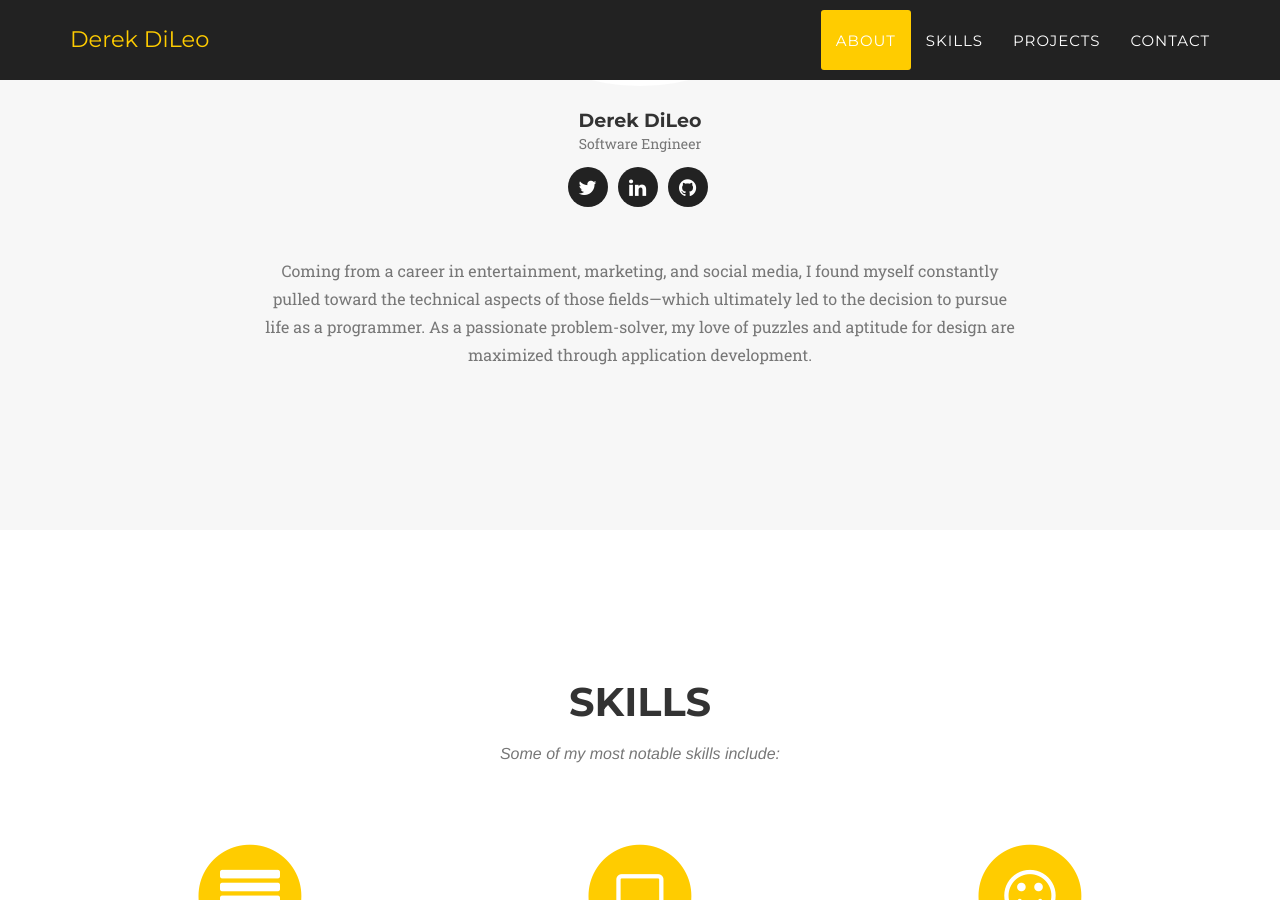
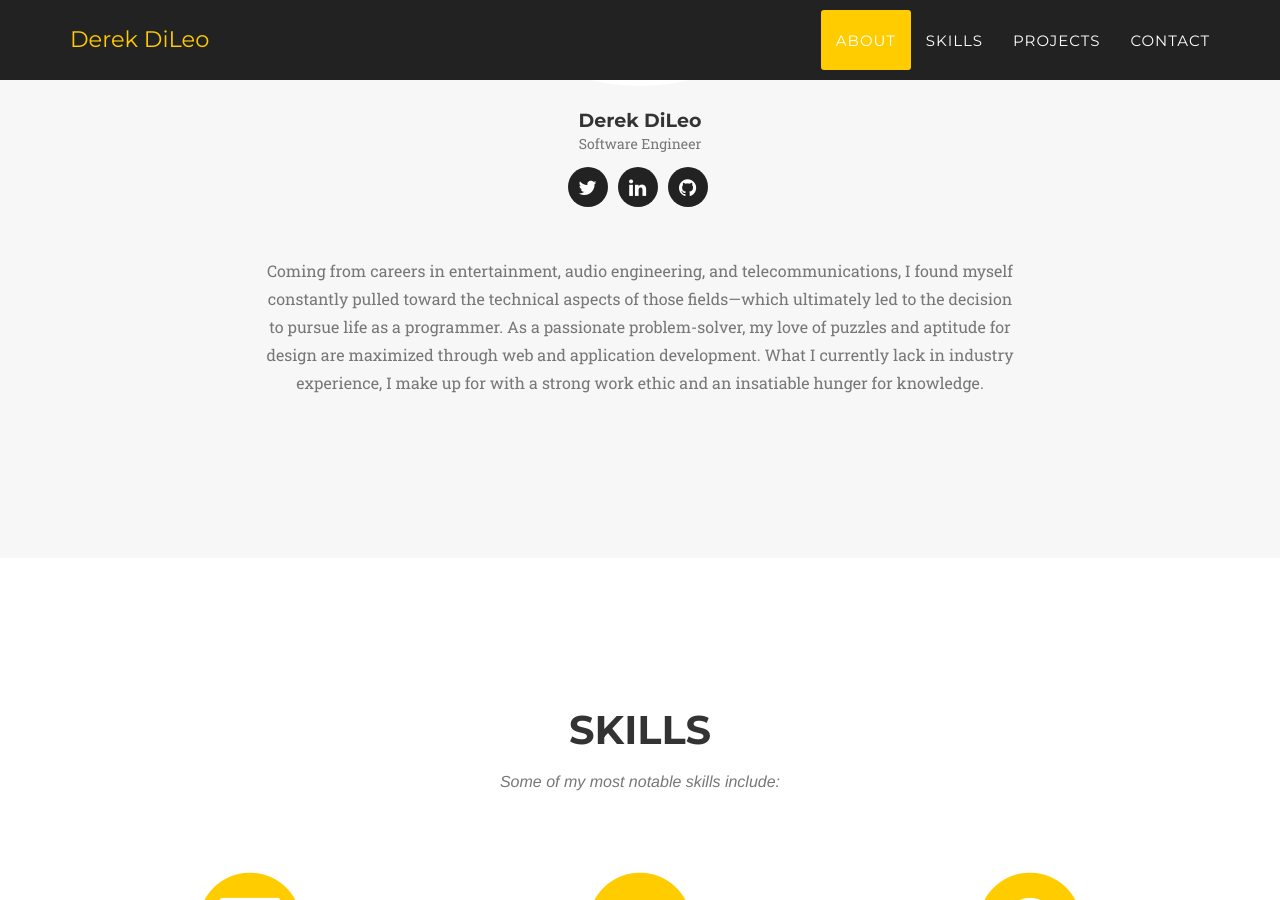
Before and after one commit to iMears/iMears.github.io, a Jekyll site: the page built from index.html, in a window 1280 px wide and 900 px high, scrolled down 1296 px. Built offline with Jekyll 4.4.1, drawn with Linux system fonts in a browser that asks for light colours; some web fonts are replaced.

Commit message:
Update about section

```diff
--- a/_includes/about.html
+++ b/_includes/about.html
@@ -27,10 +27,12 @@
         </div>
         <div class="row">
             <div class="col-lg-8 col-lg-offset-2 text-center">
-                <p class="large text-muted">Coming from a career in entertainment, marketing, and social media, I found
+                <p class="large text-muted">Coming from careers in entertainment, audio engineering, and
+                    telecommunications, I found
                     myself constantly pulled toward the technical aspects of those fields—which ultimately led to the
                     decision to pursue life as a programmer. As a passionate problem-solver, my love of puzzles and
-                    aptitude for design are maximized through application development.
+                    aptitude for design are maximized through web and application development. What I currently lack in
+                    industry experience, I make up for with a strong work ethic and an insatiable hunger for knowledge.
                 </p>
             </div>
         </div>
```
